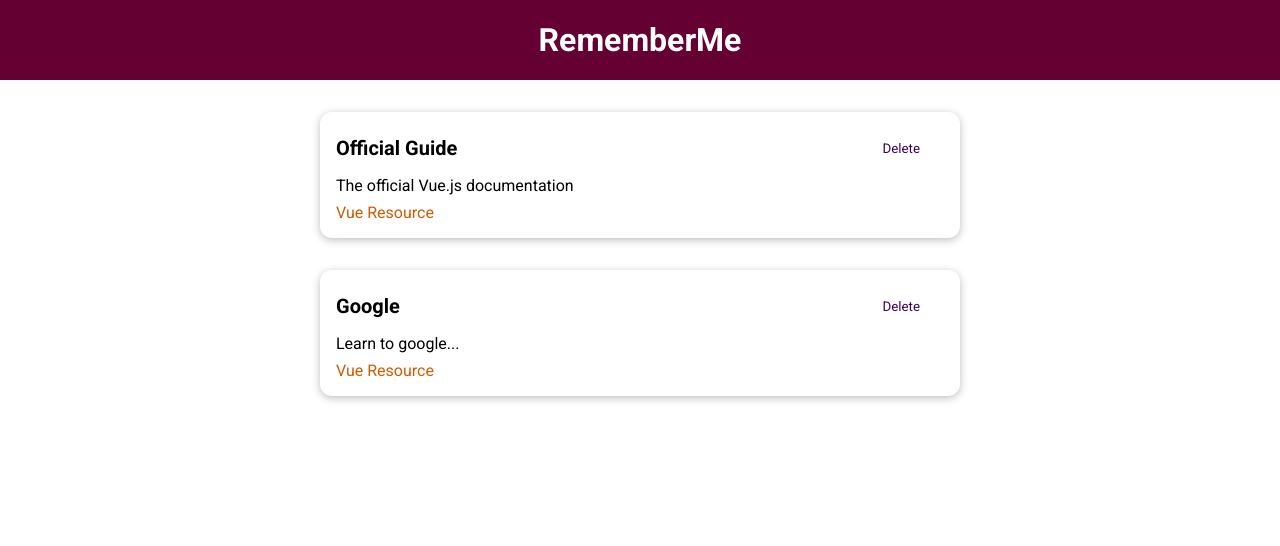
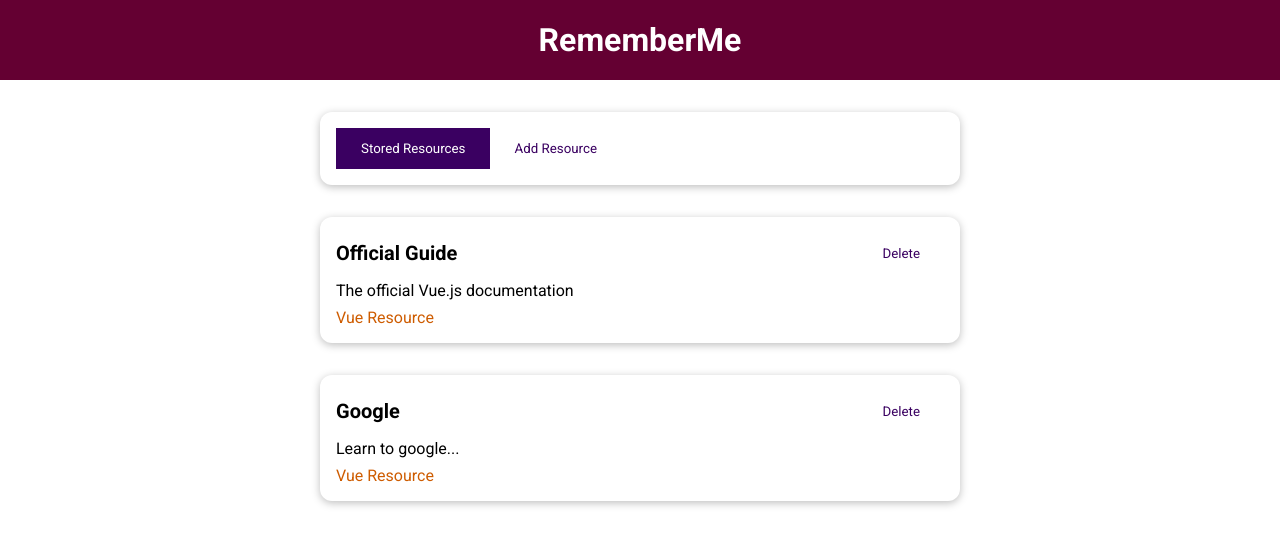
Before and after one commit to AnniLevi/vue-learning-resources, a Vue app: page / in a window 1280 px wide. Shown: the top 546 px of the page. Built offline with nearby package versions, Linux system fonts and the light colour scheme.

Commit message:
add AddResource and TheResources components, provide-inject feature, computed property

```diff
--- a/src/App.vue
+++ b/src/App.vue
@@ -1,33 +1,15 @@
 <template>
   <the-header title="RememberMe"></the-header>
-  <stored-resources :resources="storedResources"></stored-resources>
+  <the-resources></the-resources>
 </template>
 
 <script>
-import StoredResources from '@/components/learning-resources/StoredResources.vue';
 import TheHeader from '@/components/layouts/TheHeader.vue';
+import TheResources from '@/components/learning-resources/TheResources.vue';
 export default {
   components: {
-    StoredResources,
     TheHeader,
-  },
-  data() {
-    return {
-      storedResources: [
-        {
-          id: 'official-guide',
-          title: 'Official Guide',
-          description: 'The official Vue.js documentation',
-          link: 'https://vuejs.org',
-        },
-        {
-          id: 'google',
-          title: 'Google',
-          description: 'Learn to google...',
-          link: 'https://google.com',
-        },
-      ],
-    };
+    TheResources,
   },
 };
 </script>
--- /dev/null
+++ b/src/components/learning-resources/AddResource.vue
@@ -0,0 +1,3 @@
+<template>
+  <h2>Add Resource</h2>
+</template>
--- a/src/components/learning-resources/StoredResources.vue
+++ b/src/components/learning-resources/StoredResources.vue
@@ -13,7 +13,7 @@
 <script>
 import LearningResource from './LearningResource.vue';
 export default {
-  props: ['resources'],
+  inject: ['resources'],
   components: {
     LearningResource,
   },
--- /dev/null
+++ b/src/components/learning-resources/TheResources.vue
@@ -0,0 +1,63 @@
+<template>
+  <base-card>
+    <base-button
+      @click="setSelectedTab('stored-resources')"
+      :mode="storedResButtonMode"
+      >Stored Resources</base-button
+    >
+    <base-button
+      @click="setSelectedTab('add-resource')"
+      :mode="addResButtonMode"
+      >Add Resource</base-button
+    >
+  </base-card>
+  <component :is="selectedTab"></component>
+</template>
+
+<script>
+import StoredResources from './StoredResources.vue';
+import AddResource from './AddResource.vue';
+export default {
+  components: {
+    StoredResources,
+    AddResource,
+  },
+  data() {
+    return {
+      selectedTab: 'stored-resources',
+      storedResources: [
+        {
+          id: 'official-guide',
+          title: 'Official Guide',
+          description: 'The official Vue.js documentation',
+          link: 'https://vuejs.org',
+        },
+        {
+          id: 'google',
+          title: 'Google',
+          description: 'Learn to google...',
+          link: 'https://google.com',
+        },
+      ],
+    };
+  },
+  provide() {
+    return {
+      resources: this.storedResources,
+    };
+  },
+  methods: {
+    setSelectedTab(tab) {
+      this.selectedTab = tab;
+    },
+  },
+  computed: {
+    storedResButtonMode() {
+      return this.selectedTab === 'stored-resources' ? null : 'flat';
+    },
+    addResButtonMode() {
+      return this.selectedTab === 'add-resource' ? null : 'flat';
+    },
+  },
+};
+</script>
```
